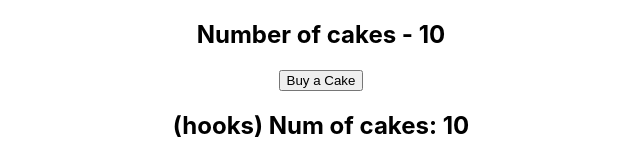
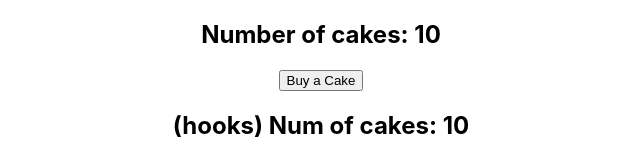
Before and after one commit to Joanna-Golofit/14-react-redux-middleware-async, a React (Create React App) app: page / in a window 1280 px wide. Shown: the top 159 px of the page, without its empty margins (319-959 px from the left). Built offline with nearby package versions, Linux system fonts and the light colour scheme.

Commit message:
and useDispatch - to dispatch an action (useDispatch and useSelect isntead of connect) WORKS!

```diff
--- a/src/components/CakeContainer.js
+++ b/src/components/CakeContainer.js
@@ -5,7 +5,7 @@ import { buyCake } from "../redux";
 const CakeContainer = (props) => { // to jest props dzieki connect
   return (
     <div>
-      <h2>Number of cakes - {props.numOfCakes}</h2>
+      <h2>Number of cakes: {props.numOfCakes}</h2>
       <button onClick = {props.buyCake}>Buy a Cake</button>
     </div>
   );
--- a/src/components/HooksCakeContainer.js
+++ b/src/components/HooksCakeContainer.js
@@ -1,12 +1,17 @@
 import { useSelector } from "react-redux"; // zeby dostac sie do state
+    import { useDispatch } from "react-redux"; // zeby zmienic state? czyli wyslac akcje..dispatch an action
+import { buyCake } from "../redux";
 
-const HooksCakeContainer = () => {
+    const HooksCakeContainer = () => {
 
-  const numOfCakes = useSelector(state => state.numOfCakes)
-  return <div>
-    <h2>(hooks) Num of cakes: {numOfCakes}</h2>
-    <button>Buy a Cake</button>
-  </div>;
+      const numOfCakes = useSelector(state => state.numOfCakes)
+      const dispatch = useDispatch()
+      return (
+        <div>
+          <h2>(hooks) Num of cakes: {numOfCakes}</h2>
+          <button onClick={() => dispatch(buyCake())}>Buy a Cake</button>
+        </div>
+      );
 };
 
 export default HooksCakeContainer;
```
